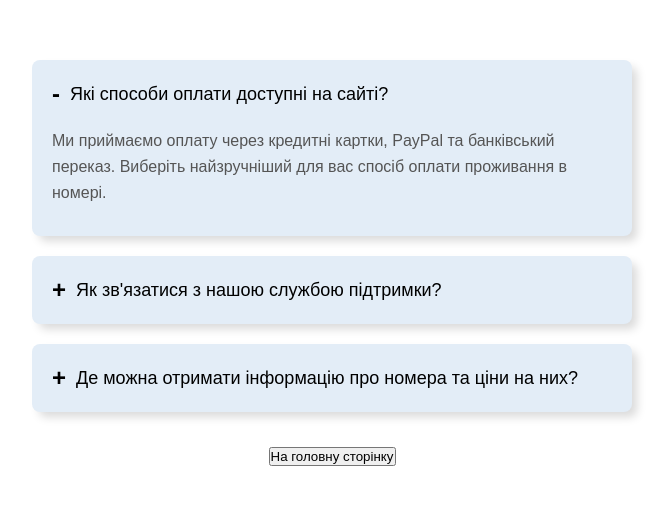
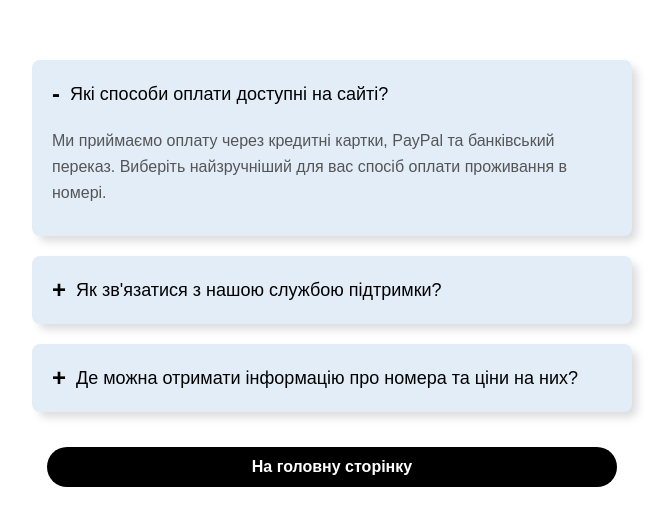
Before and after one commit to FryMondo/hotel_crm, a Vue app: page /FAQ in a window 1280 px wide. Shown: the top 526 px of the page, without its empty margins (328-998 px from the left). Built offline with nearby package versions, Linux system fonts and the light colour scheme.

Commit message:
Changed styles

```diff
--- a/src/pages/FAQ.vue
+++ b/src/pages/FAQ.vue
@@ -127,4 +127,17 @@ input[type="radio"] {
   padding: 15px;
   border-radius: 5px;
 }
+
+button {
+  width: 100%;
+  height: 40px;
+  border-radius: 40px;
+  background: black;
+  color: white;
+  border: none;
+  outline: none;
+  cursor: pointer;
+  font-size: 1em;
+  font-weight: 600;
+}
 </style>
--- a/src/pages/RoomsPage.vue
+++ b/src/pages/RoomsPage.vue
@@ -1,4 +1,7 @@
 <template>
+  <div class="main-btn">
+    <button @click="$router.push('/')">На головну сторінку</button>
+  </div>
   <div class="form-box">
     <form @submit.prevent="addInformation">
       <h2>Додати номер в готель: </h2>
@@ -250,6 +253,7 @@ export default {
   backdrop-filter: blur(10px);
   position: absolute;
   width: 12%;
+  margin-top: 10px;
 }
 
 h2 {
@@ -298,6 +302,10 @@ input:valid ~ label {
   width: 400px;
 }
 
+.main-btn {
+  width: 340px;
+}
+
 button {
   width: 100%;
   height: 40px;
```
